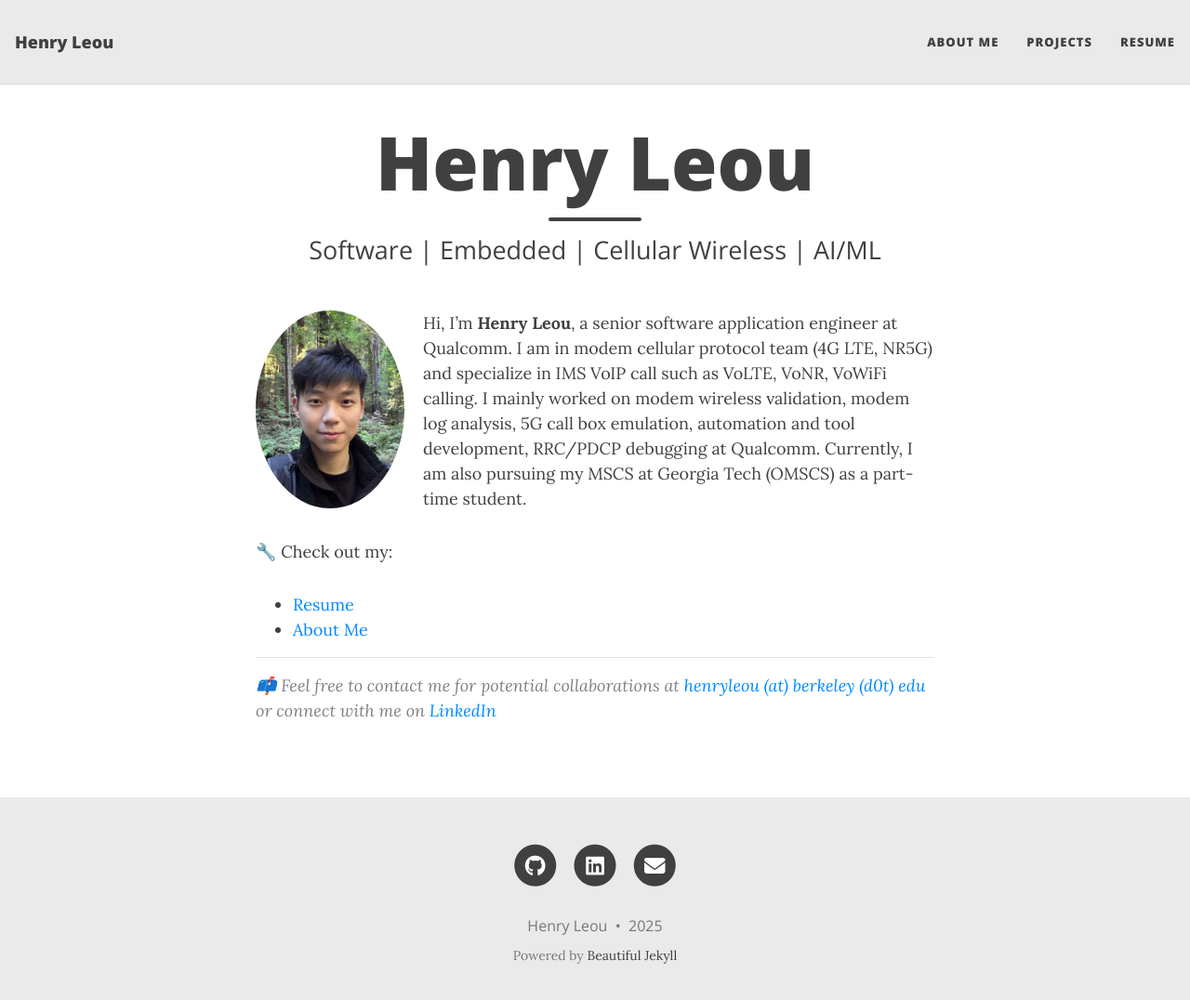
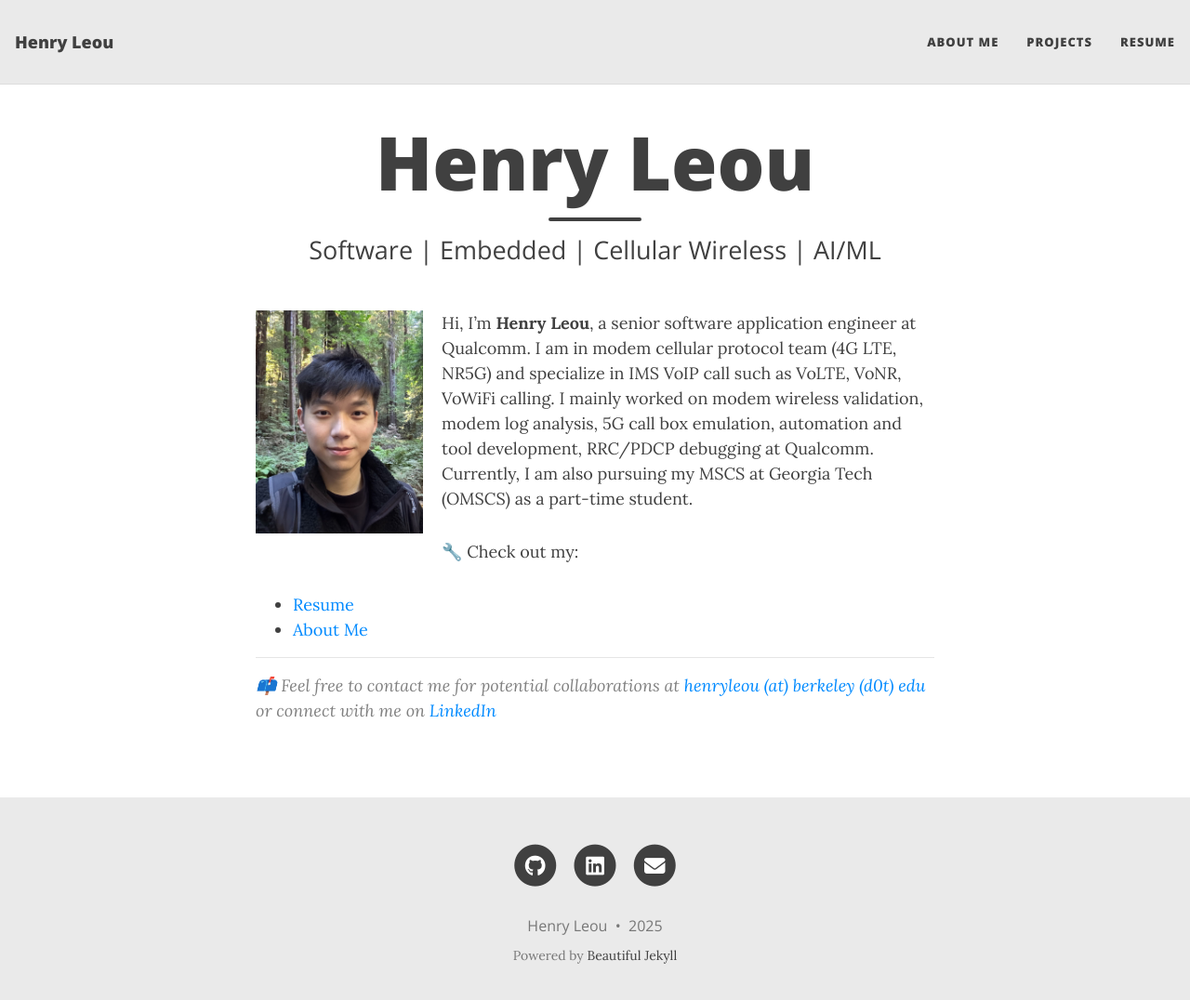
Before and after one commit to henryleou/henryleou.github.io, a Jekyll site: the page built from index.md, in a window 1280 px wide and 1089 px high. Shown: the top 1076 px of the window at 93% size. Built offline with Jekyll 4.4.1, drawn with Linux system fonts in a browser that asks for light colours.

Commit message:
update photo

```diff
--- a/index.md
+++ b/index.md
@@ -4,7 +4,9 @@ title: "Henry Leou"
 subtitle: "Software | Embedded | Cellular Wireless | AI/ML"
 ---
 <!-- <img src="/assets/img/henry.jpg" alt="Henry Leou" style="width:180px; border-radius:50%; margin-bottom:20px;" /> -->
-<img src="/assets/img/henry.jpg" alt="Henry Leou" style="float: left; margin: 0 20px 20px 0; width: 160px; border-radius: 50%;" />
+<!-- <img src="/assets/img/henry.jpg" alt="Henry Leou" style="float: left; margin: 0 20px 20px 0; width: 160px; border-radius: 50%;" /> -->
+<img src="/assets/img/henry.jpg" alt="Henry Leou" style="float: left; margin: 0 20px 20px 0; width: 180px;" />
+
 
 
 Hi, I’m **Henry Leou**, a senior software application engineer at Qualcomm. I am in modem cellular protocol team (4G LTE, NR5G) and specialize in IMS VoIP call such as VoLTE, VoNR, VoWiFi calling. I mainly worked on modem wireless validation, modem log analysis, 5G call box emulation, automation and tool development, RRC/PDCP debugging at Qualcomm. Currently, I am also pursuing my MSCS at Georgia Tech (OMSCS) as a part-time student.
```
